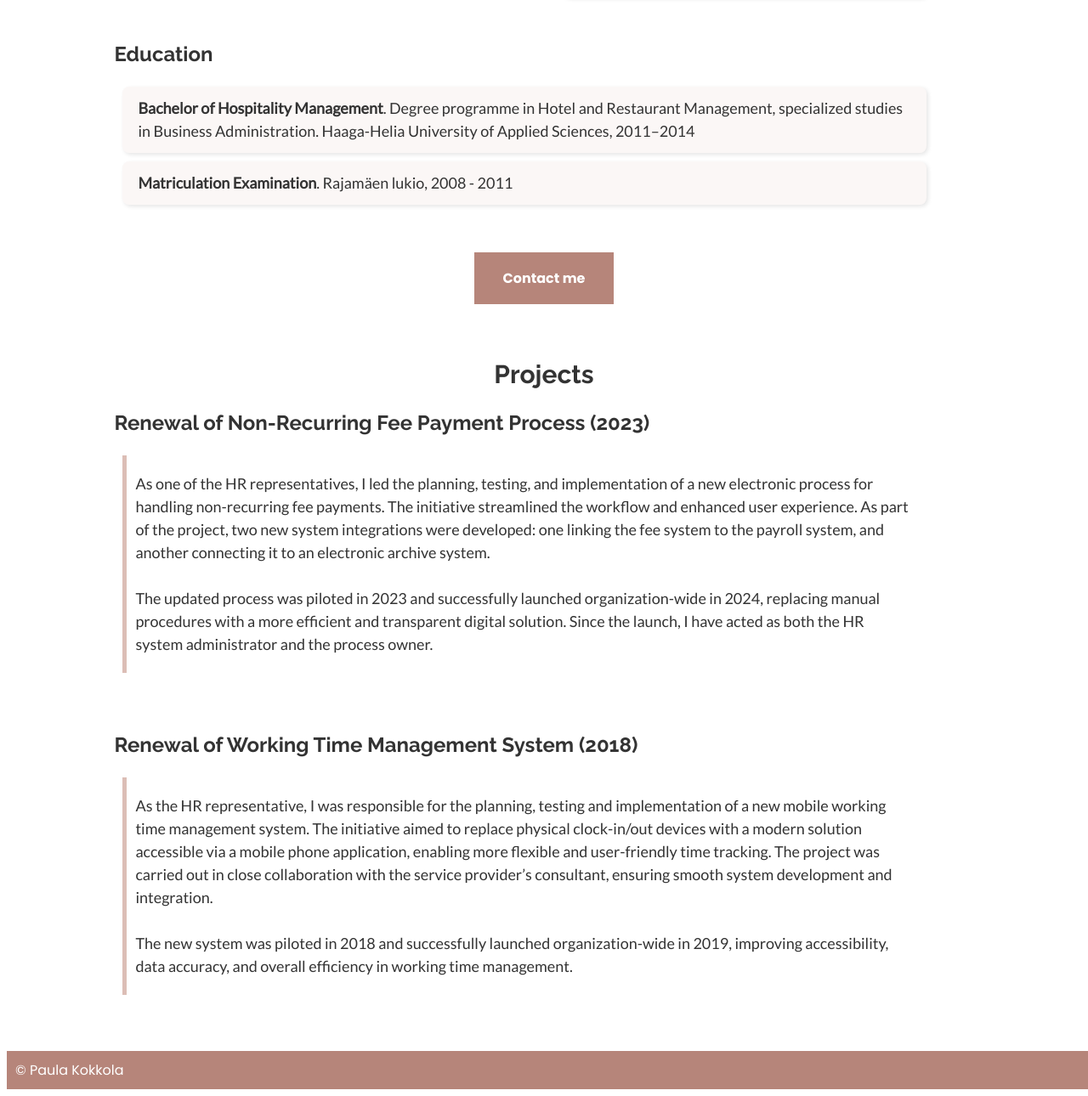
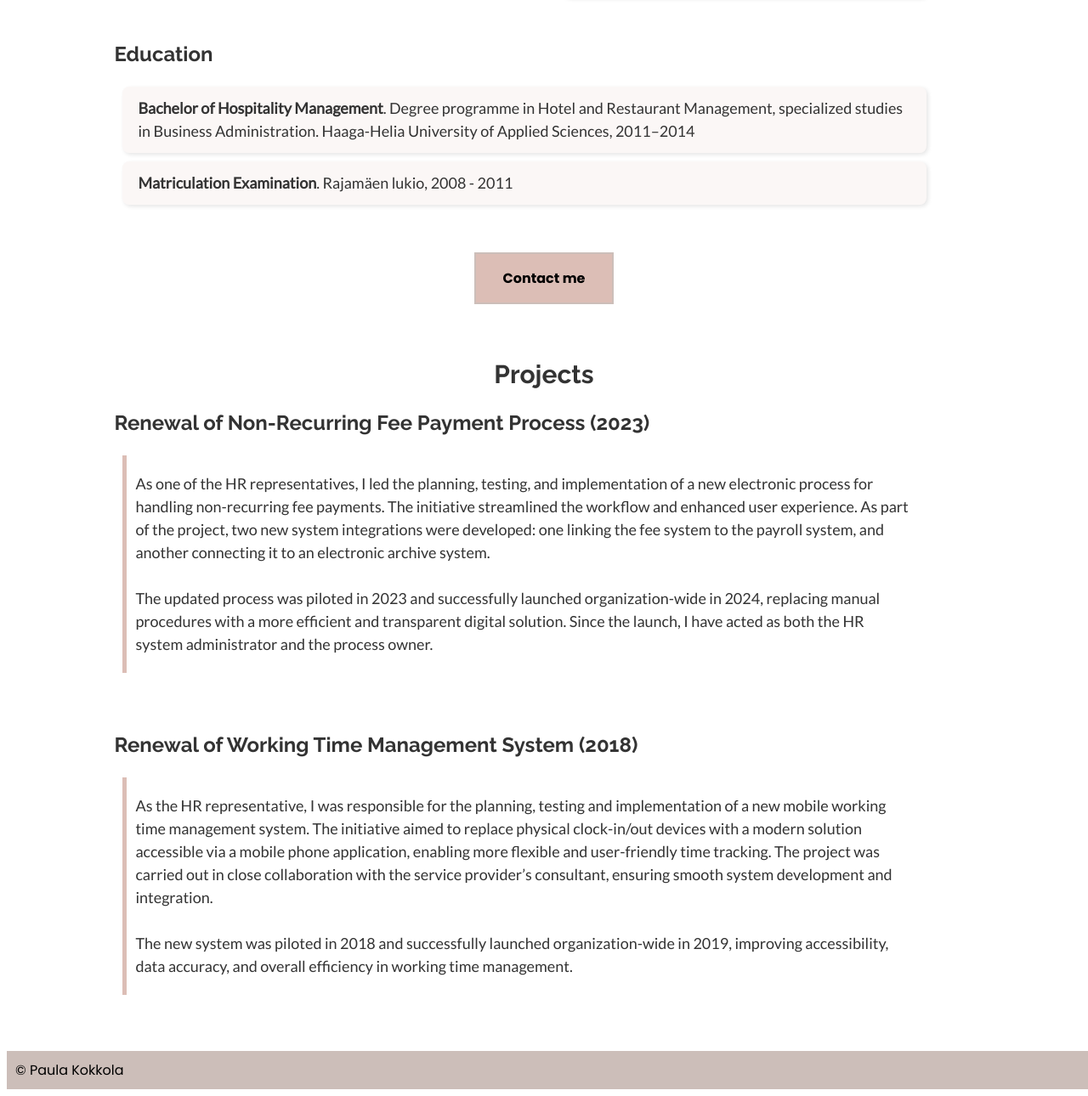
Before and after one commit to kokkolap/kokkolap.github.io, a plain HTML site: page index.html in a window 1280 px wide. Shown: the part 1626-2916 px from the top of the page at 85% size. Drawn offline with Linux system fonts and the light colour scheme.

Commit message:
Add files via upload

```diff
--- a/style.css
+++ b/style.css
@@ -211,15 +211,15 @@ ul li {
  }
 
 .button1 {
-  background-color: #B6857A;
-  color: white;
-  border: 2px solid #B6857A;
+  background-color: #dcbeb6;
+  color: black;
+  border: 2px solid #ccbeb9;
   font-family: 'Poppins';
 
 }
 
 .button1:hover {
-  background-color: #dcbeb6;
+  background-color: #ccbeb9;
   color: #333333;
   font-family: 'Poppins', sans-serif;
 }
@@ -269,10 +269,10 @@ ul li {
 
 footer {
   width: 100vw;
-  background-color: #b6857a;
+  background-color: #ccbeb9;
   padding: 10px;
   text-align: left;
-  color: white;
+  color: black;
   font-family: poppins, sans-serif;
 
 }
```
